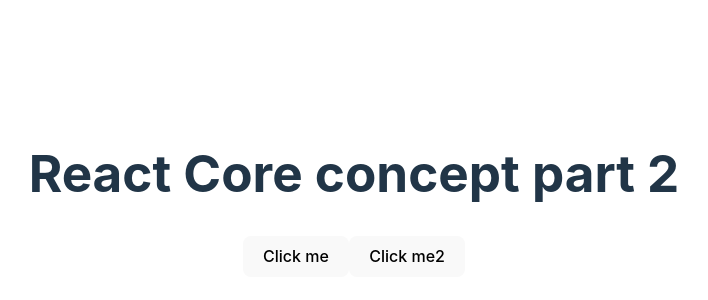
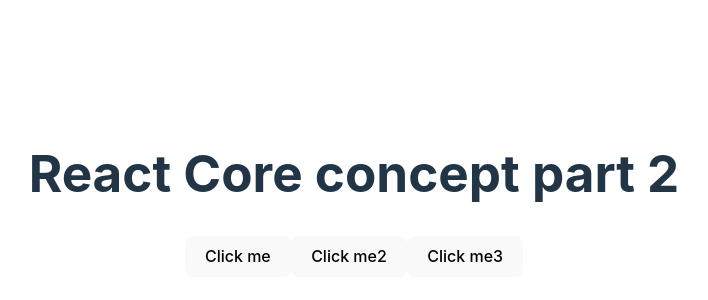
Before and after one commit to Idba1/react-core-concept-part2, a React (Vite) app: page / in a window 1280 px wide. Shown: the part 206-506 px from the top of the page, without its empty margins (286-994 px from the left). Built offline with nearby package versions, Linux system fonts and the light colour scheme.

Commit message:
arrow function in onclick

```diff
--- a/src/App.jsx
+++ b/src/App.jsx
@@ -15,6 +15,7 @@ function App() {
       <h1>React Core concept part 2</h1>
       <button onClick={clickMe}>Click me</button>
       <button onClick={clickMe2}>Click me2</button>
+      <button onClick={() => {alert('click from arrow function in onClick')}}>Click me3</button>
     </>
   )
 }
```
